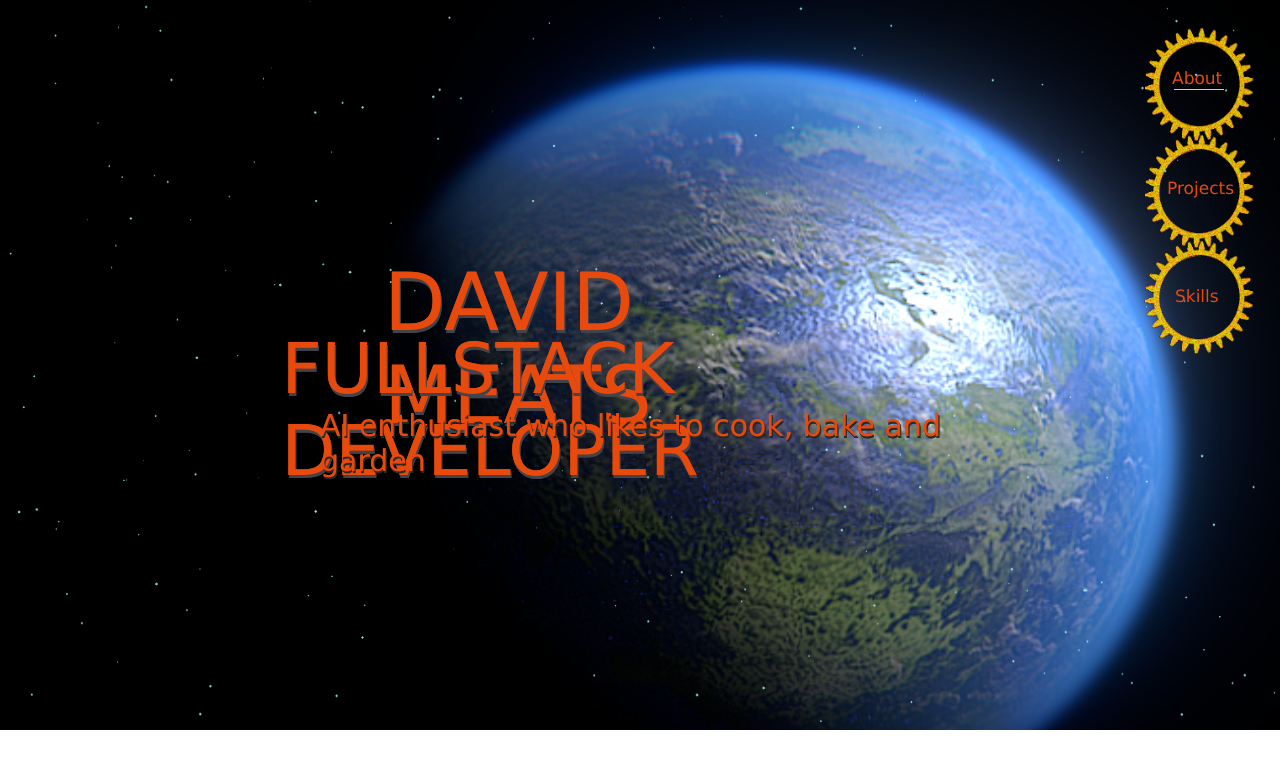
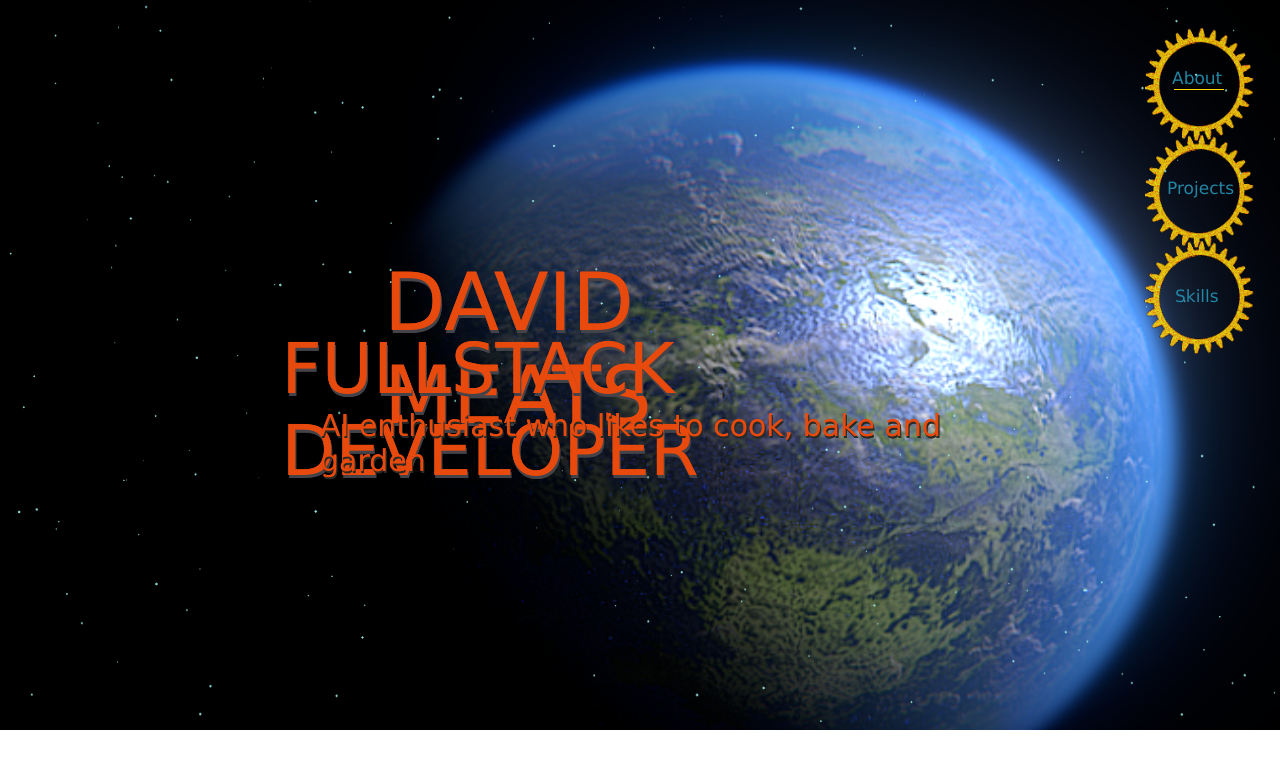
Before and after one commit to dmeats/portfolio, a React (Create React App) app: page / in a window 1280 px wide. Shown: the top 768 px of the page. Built offline with nearby package versions, Linux system fonts and the light colour scheme; the HTML template or start-up script is replaced by a standard one.

Commit message:
update nav font color for min width 1060px to blue

```diff
--- a/src/component/nav.css
+++ b/src/component/nav.css
@@ -245,8 +245,15 @@
       }
   }
 
+
+
 @media only screen and (min-width: 766px) {
     .Navv{
         color: rgb(231, 74, 12);
       }
 }
+@media only screen and (min-width: 1060px) {
+    .Navv{
+        color: rgb(34, 134, 165);
+    }
+}
```
